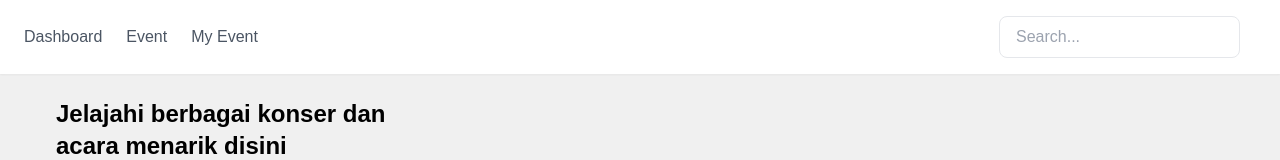
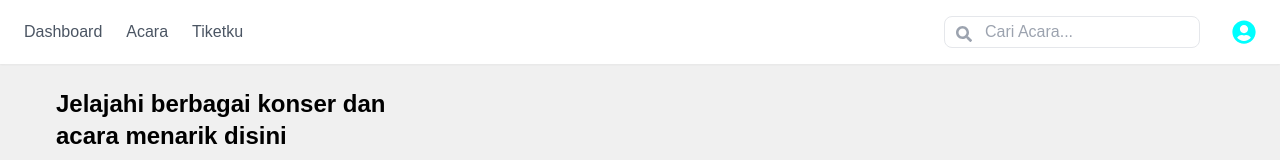
Before and after one commit to dipokusumo/unitix, a React (Vite) app in the folder frontend/: page /acara in a window 1280 px wide. Shown: the top 160 px of the page. Built offline with nearby package versions, Linux system fonts and the light colour scheme; no server answers.

Commit message:
Add icon profil for navbar

```diff
--- a/frontend/src/layout/CustomerNavbar.jsx
+++ b/frontend/src/layout/CustomerNavbar.jsx
@@ -1,37 +1,50 @@
 import React from "react";
 import { Link } from "react-router-dom";
+import { FaUserCircle, FaSearch } from "react-icons/fa"; // Impor ikon profil dan pencarian
 
 const Navbar = () => {
   return (
     <header className="bg-white shadow-sm py-4 px-6 flex justify-between items-center">
+      {/* Navigasi Kiri */}
       <div className="flex items-center space-x-8">
         <nav className="space-x-6 flex">
-          {[
-            { name: "Dashboard", path: "/HomeCustomer" },
-            { name: "Event", path: "/Acara" },
-            { name: "My Event", path: "/my-events" }, // Tambahkan path sesuai kebutuhan
-          ].map((item, index) => (
+          {[{ name: "Dashboard", path: "/homecustomer" },
+            { name: "Acara", path: "/acara" },
+            { name: "Tiketku", path: "/tiketku" }].map((item, index) => (
             <Link
               key={index}
-              to={item.path} // Gunakan Link untuk navigasi
-              className="relative text-gray-600 hover:text-black font-medium group"
+              to={item.path}
+              className="relative text-gray-600 hover:text-[#00FFFF] font-medium group"
             >
               {item.name}
               {/* Hover Bar */}
-              <span className="absolute left-0 bottom-0 w-0 h-1 bg-black transition-all duration-300 group-hover:w-full"></span>
+              <span className="absolute left-0 bottom-0 w-0 h-1 bg-[#00FFFF] transition-all duration-300 group-hover:w-full"></span>
             </Link>
           ))}
         </nav>
       </div>
+
+      {/* Bagian Kanan */}
       <div className="flex items-center space-x-4">
-        <input
-          type="text"
-          placeholder="Search..."
-          className="px-4 py-2 border rounded-lg focus:ring-2 focus:ring-blue-500 outline-none"
-        />
+        {/* Input Pencarian */}
+        <div className="relative">
+          <input
+            type="text"
+            placeholder="Cari Acara..."
+            className="pl-10 pr-4 py-1 h-8 w-64 border rounded-lg outline-none"
+          />
+          <FaSearch className="absolute left-3 top-2.5 text-gray-400" />
+        </div>
+
+        {/* Tombol Notifikasi */}
         <button className="text-gray-500">
           <i className="fas fa-bell"></i>
         </button>
+
+        {/* Ikon Profil */}
+        <Link to="/profile" className="text-[#00FFFF] hover:text-teal-400">
+          <FaUserCircle className="text-2xl" />
+        </Link>
       </div>
     </header>
   );
```
Also changed, not shown: frontend/src/main.jsx (+5 -4 lines).
